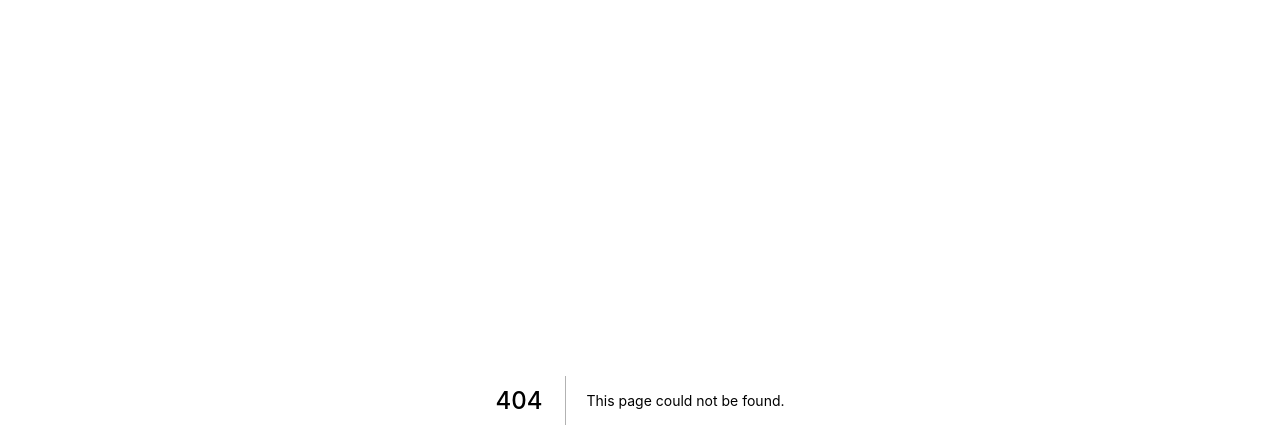
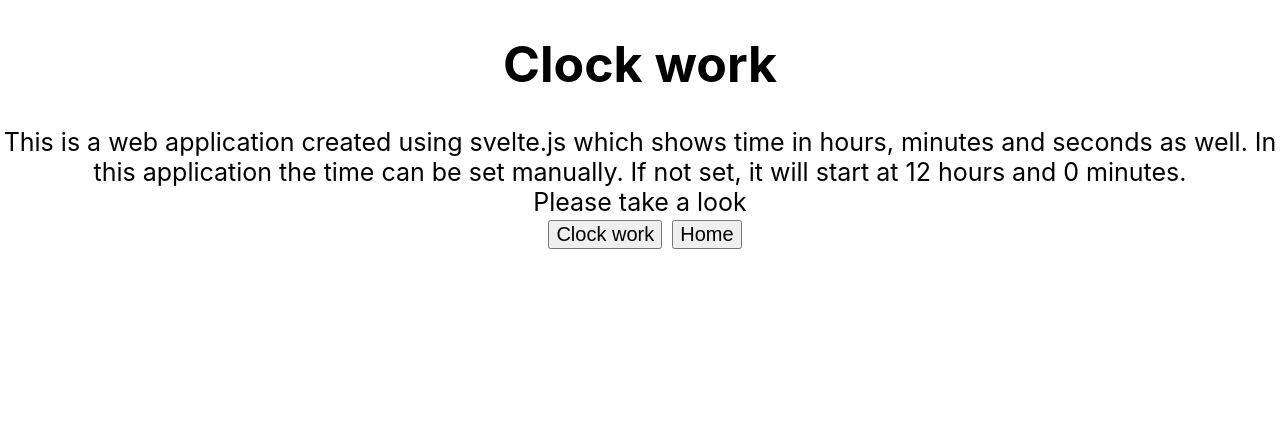
Before and after one commit to harshavardhanakrishnachaitanya2001/Blog, a Next.js app: page /clockWork in a window 1280 px wide. Before the commit this address had no page. Shown: the top 448 px of the page. Built offline with nearby package versions, Linux system fonts and the light colour scheme.

Commit message:
Added clock work application developed using svelte

```diff
--- /dev/null
+++ b/pages/clockWork.js
@@ -0,0 +1,39 @@
+import Link from 'next/link'
+import Head from 'next/head'
+const clockWork= () => {
+    return (
+        <div>
+            <style>
+                {`
+                button{
+                    font-size:20px;
+                    margin-left:10px;
+                    cursor:pointer;
+                }
+                h1{
+                     font-size: 50px;
+                     text-align:center;
+                }
+                p{
+                    text-align:center;
+                    font-size:25px;
+                }
+                `}
+            </style>
+            <Head>
+                <title>
+                    Clock work
+                </title>
+            </Head>
+            <h1>Clock work</h1>
+            <p>
+            This is a web application created using svelte.js which shows time in hours, minutes and seconds as well.
+            In this application the time can be set manually. If not set, it will start at 12 hours and 0 minutes.
+            <br />Please take a look<br />
+            <Link href="https://clock-app-with-svelte-js.vercel.app/"><button>Clock work</button></Link>
+            <Link href="/"><button>Home</button></Link>
+            </p>
+        </div>
+    )
+}
+export default clockWork;
--- a/pages/index.js
+++ b/pages/index.js
@@ -48,6 +48,7 @@ export default function Home() {
         <Link href="/weatherapp"><button>Weather application</button></Link>
         <Link href="/Anime"><button>Anime</button></Link>
         <Link href="/svelteTodo"><button>Todo application: Mark II</button></Link>
+        <Link href="/clockWork"><button>Clock work</button></Link>
         </p>
         <h1 className="aboutme">About me</h1>
         <p className="about">
--- a/pages/svelteTodo.js
+++ b/pages/svelteTodo.js
@@ -30,7 +30,7 @@ const todoApp = () => {
         <p>
         This todo application is built using sveltejs, a js framework. This website has a way to clear the entair list
         (an 'empty list' button).Unlike the last one, insted of buttons beside every task, check boxes are used so
-        that it looks like an actual todo list.<br />
+        that it looks like an actual     todo list.<br />
         <Link href="https://todo-svelte-six.vercel.app/"><button>Todo application: Mark II</button></Link>
         <Link href="/"><button>Home</button></Link>
         </p>
```
Also changed, not shown: public/instagramicon.jpg (deleted).
